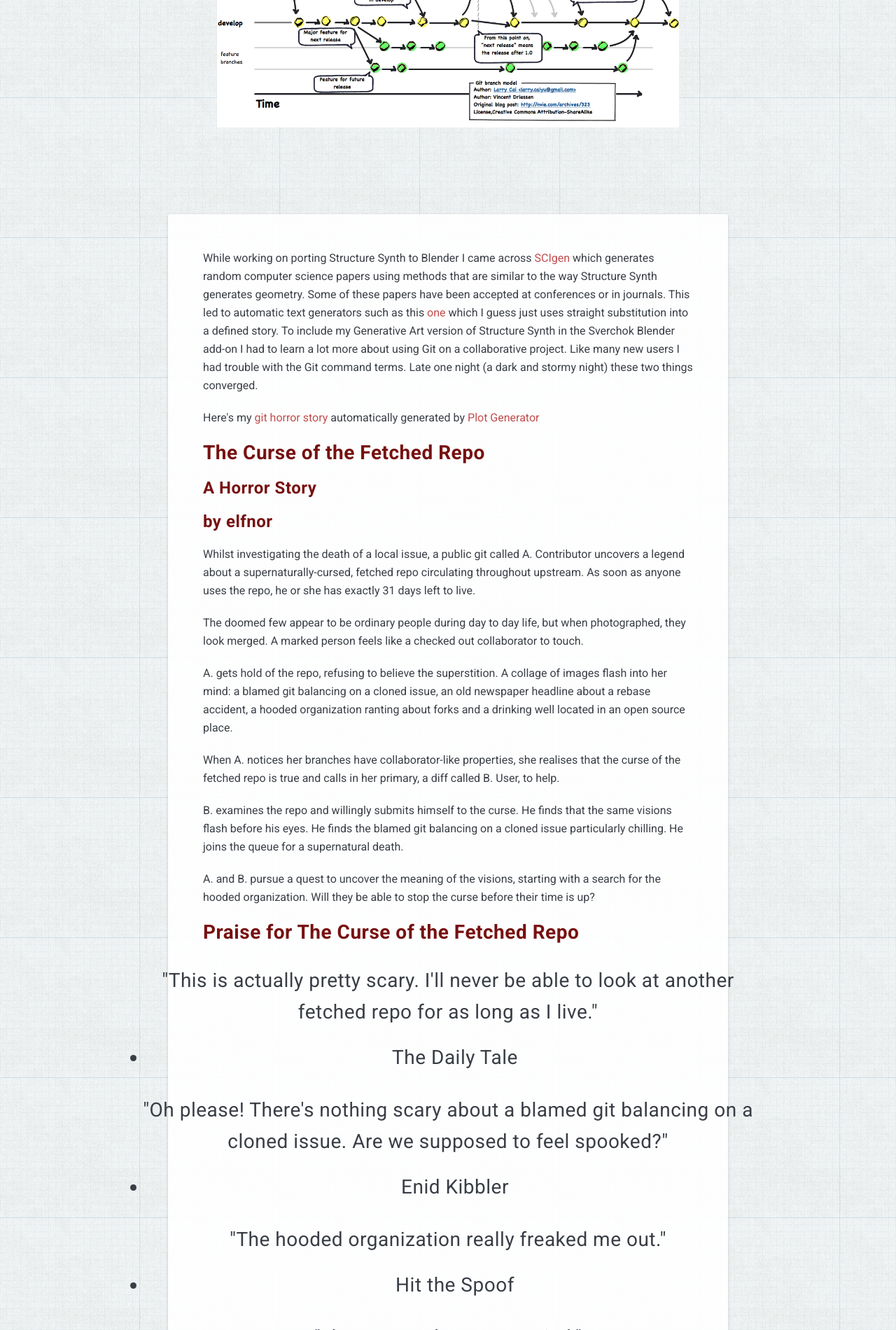
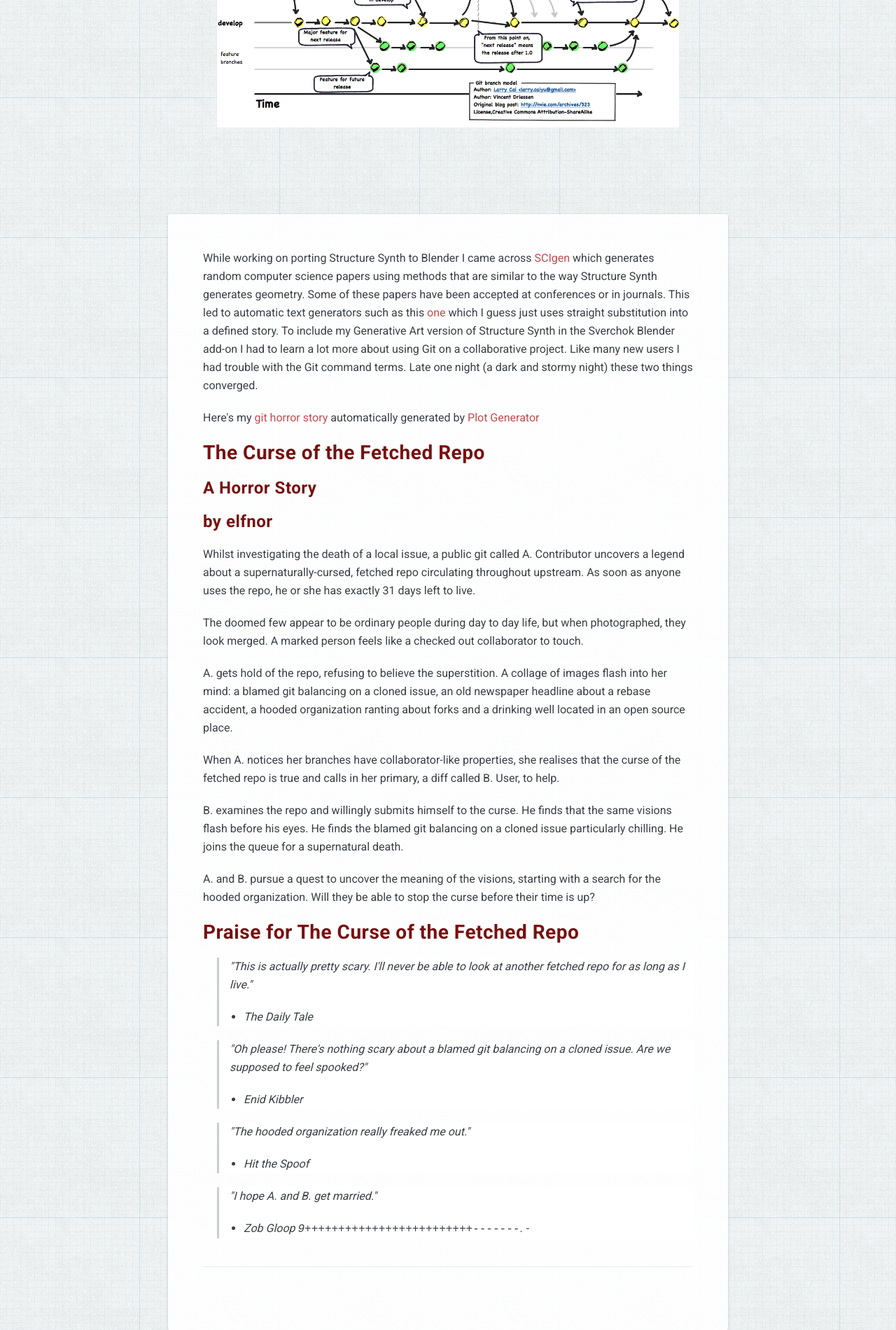
Before and after one commit to elfnor/ltm, a Jekyll site: the page built from _posts/2015-05-23-curse_of_the_fetched_repo.md, in a window 1280 px wide. Shown: the part 460-2360 px from the top of the page at 70% size. Built offline with Jekyll 4.4.1, drawn with Linux system fonts in a browser that asks for light colours; nearby versions of some CDN libraries; grey boxes are pictures that could not be loaded.

Commit message:
fix pagination

```diff
--- a/_includes/pagination.html
+++ b/_includes/pagination.html
@@ -5,7 +5,7 @@
       {% if paginator.previous_page %}
 
       {% if paginator.previous_page == 1 %}
-      <a class="previous-link" href="/">Newer Posts</a>
+      <a class="previous-link" href="{{ site.baseurl }}/">Newer Posts</a>
       {% else %}
       <a class="previous-link" href="{{ site.baseurl }}/page/{{ paginator.previous_page }}/">Newer Posts</a>
       {% endif %}
--- a/_sass/2-base/_base.scss
+++ b/_sass/2-base/_base.scss
@@ -67,20 +67,7 @@
   font-size: $font-size-h6;
 }
 
-blockquote {
-  margin: 30px -100px;
-  font-size: 28px;
-  line-height: 45px;
-  letter-spacing: 0.5px;
-  font-style: normal;
-  text-align: center;
 
-  @media only screen and (max-width: $tablet) {
-    margin: 30px 0;
-    font-size: 24px;
-    line-height: 38px;
-  }
-}
 
 pre {
   overflow: auto;
@@ -137,3 +124,19 @@
     margin: 20px 20px;
     border: 2px solid #ccc;
 }
+
+blockquote {
+  font-family: $base-font-family;
+  font-size: $base-font-size;
+  line-height: $base-line-height;
+  color: $text-color;
+  background-color: $background-color;
+  -webkit-font-smoothing: antialiased;
+  -moz-osx-font-smoothing: grayscale;
+  font-style: italic;
+  margin-top: 10px;
+  margin-bottom: 10px;
+  margin-left: 20px;
+  padding-left: 15px;
+  border-left: 3px solid #ccc;
+}
```
